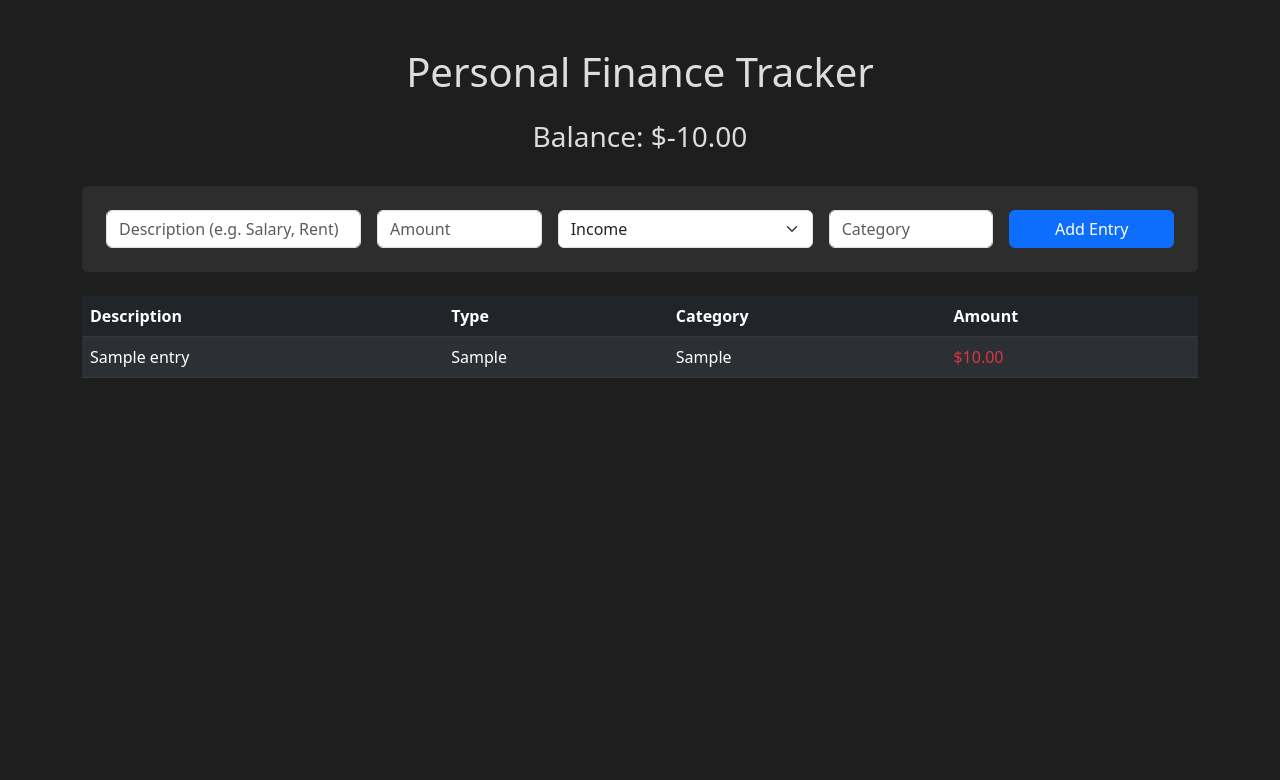
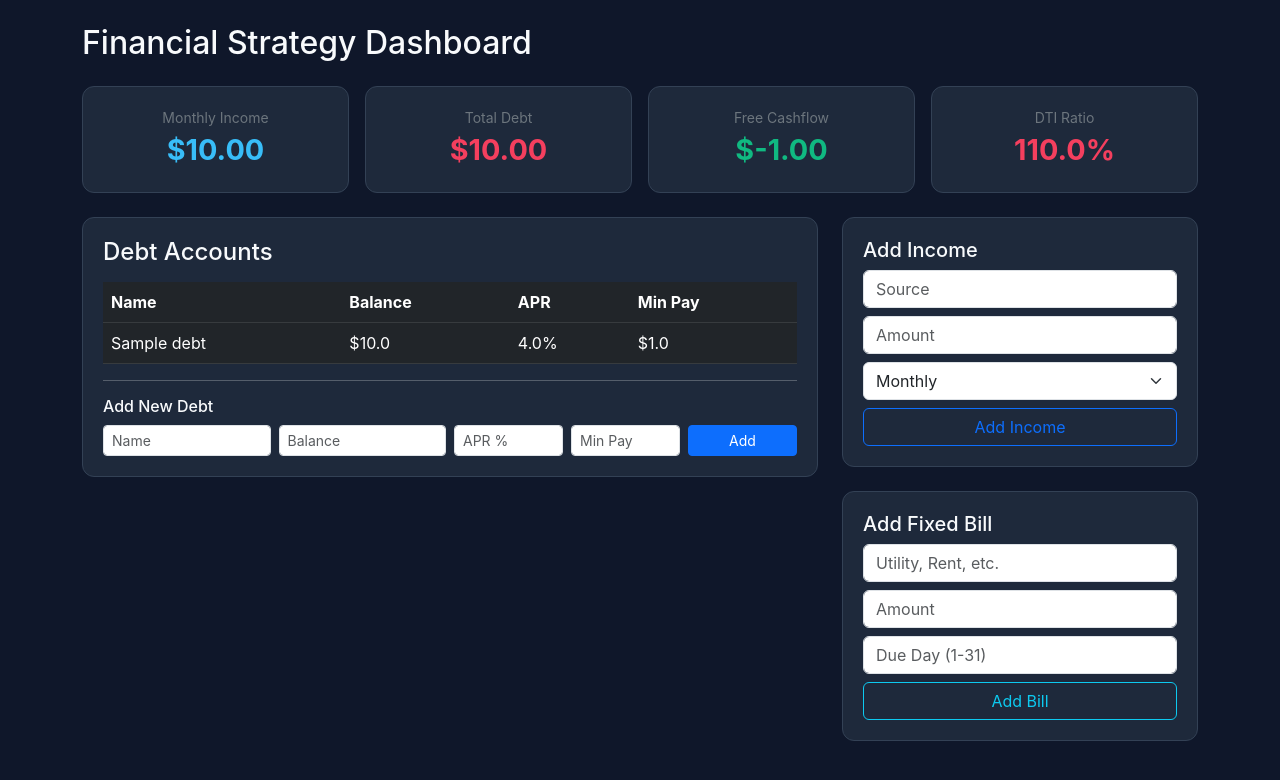
Before and after one commit to GrantM28/MadFinance, a Flask app: page / in a window 1280 px wide. Shown: the top 780 px of the page. Run offline with Flask 3, Linux system fonts and the light colour scheme; tables that the repository leaves empty hold one stand-in row (values such as "Sample post").

Commit message:
Added Features

```diff
--- a/app/main.py
+++ b/app/main.py
@@ -4,8 +4,7 @@ import os
 
 app = Flask(__name__)
 
-# Database configuration - stores the db file in the 'data' folder
-db_path = os.path.join(os.path.dirname(__file__), 'data', 'finance.db')
+db_path = os.path.join(os.path.dirname(__file__), 'data', 'strategy.db')
 if not os.path.exists(os.path.dirname(db_path)):
     os.makedirs(os.path.dirname(db_path))
 
@@ -13,35 +12,88 @@ app.config['SQLALCHEMY_DATABASE_URI'] = f'sqlite:///{db_path}'
 app.config['SQLALCHEMY_TRACK_MODIFICATIONS'] = False
 db = SQLAlchemy(app)
 
-# Database Model
-class Entry(db.Model):
+# --- MODELS ---
+
+class Income(db.Model):
     id = db.Column(db.Integer, primary_key=True)
-    name = db.Column(db.String(100), nullable=False)
-    amount = db.Column(db.Float, nullable=False)
-    entry_type = db.Column(db.String(50), nullable=False) # Income, Bill, Debt, etc.
-    category = db.Column(db.String(50))
+    name = db.Column(db.String(100))
+    amount = db.Column(db.Float)
+    frequency = db.Column(db.String(50)) # Monthly, Bi-weekly, Weekly
 
-# Create the database tables
+class Bill(db.Model):
+    id = db.Column(db.Integer, primary_key=True)
+    name = db.Column(db.String(100))
+    amount = db.Column(db.Float)
+    due_day = db.Column(db.Integer)
+
+class Debt(db.Model):
+    id = db.Column(db.Integer, primary_key=True)
+    name = db.Column(db.String(100))
+    balance = db.Column(db.Float)
+    interest_rate = db.Column(db.Float) # APR
+    min_payment = db.Column(db.Float)
+
 with app.app_context():
     db.create_all()
 
+# --- MATH ENGINE ---
+
+def get_monthly_income():
+    incomes = Income.query.all()
+    total = 0
+    for i in incomes:
+        if i.frequency == 'Bi-weekly':
+            total += (i.amount * 26) / 12
+        elif i.frequency == 'Weekly':
+            total += (i.amount * 52) / 12
+        else:
+            total += i.amount
+    return total
+
 @app.route('/')
 def index():
-    entries = Entry.query.all()
-    total_income = sum(e.amount for e in entries if e.entry_type == 'Income')
-    total_out = sum(e.amount for e in entries if e.entry_type != 'Income')
-    balance = total_income - total_out
-    return render_template('index.html', entries=entries, balance=balance)
+    monthly_inc = get_monthly_income()
+    bills = Bill.query.all()
+    debts = Debt.query.all()
 
-@app.route('/add', methods=['POST'])
-def add_entry():
-    new_entry = Entry(
-        name=request.form.get('name'),
-        amount=float(request.form.get('amount')),
-        entry_type=request.form.get('entry_type'),
-        category=request.form.get('category')
-    )
-    db.session.add(new_entry)
+    total_bills = sum(b.amount for b in bills)
+    total_min_debt = sum(d.min_payment for d in debts)
+    total_debt_balance = sum(d.balance for d in debts)
+
+    free_cashflow = monthly_inc - total_bills - total_min_debt
+
+    # DTI Calculation
+    dti = ((total_bills + total_min_debt) / monthly_inc * 100) if monthly_inc > 0 else 0
+
+    return render_template('index.html',
+                           income=monthly_inc,
+                           bills=total_bills,
+                           debts=debts,
+                           total_debt=total_debt_balance,
+                           cashflow=free_cashflow,
+                           dti=dti)
+
+# --- ROUTES FOR ADDING DATA ---
+
+@app.route('/add_income', methods=['POST'])
+def add_income():
+    new_inc = Income(name=request.form['name'], amount=float(request.form['amount']), frequency=request.form['frequency'])
+    db.session.add(new_inc)
+    db.session.commit()
+    return redirect(url_for('index'))
+
+@app.route('/add_bill', methods=['POST'])
+def add_bill():
+    new_bill = Bill(name=request.form['name'], amount=float(request.form['amount']), due_day=int(request.form['due_day']))
+    db.session.add(new_bill)
+    db.session.commit()
+    return redirect(url_for('index'))
+
+@app.route('/add_debt', methods=['POST'])
+def add_debt():
+    new_debt = Debt(name=request.form['name'], balance=float(request.form['balance']),
+                    interest_rate=float(request.form['apr']), min_payment=float(request.form['min_pay']))
+    db.session.add(new_debt)
     db.session.commit()
     return redirect(url_for('index'))
 
--- a/app/templates/index.html
+++ b/app/templates/index.html
@@ -1,58 +1,100 @@
 <!DOCTYPE html>
-<html>
+<html lang="en">
 <head>
-    <title>Finance Tracker</title>
+    <title>Finance Strategy Engine</title>
     <link rel="stylesheet" href="https://cdn.jsdelivr.net/npm/bootstrap@5.3.0/dist/css/bootstrap.min.css">
     <style>
-        body { background: #1e1e1e; color: #ddd; }
-        .card { background: #2d2d2d; color: white; border: none; }
+        body { background: #0f172a; color: #f8fafc; font-family: 'Inter', sans-serif; }
+        .stat-card { background: #1e293b; border-radius: 12px; padding: 20px; border: 1px solid #334155; }
+        .metric-value { font-size: 1.8rem; font-weight: bold; color: #38bdf8; }
+        .danger { color: #f43f5e; }
+        .success { color: #10b981; }
     </style>
 </head>
-<body class="container py-5">
-    <h1 class="mb-4 text-center">Personal Finance Tracker</h1>
+<body class="container py-4">
+    <h2 class="mb-4">Financial Strategy Dashboard</h2>
 
-    <div class="row mb-4 text-center">
-        <div class="col"><h3>Balance: ${{ "%.2f"|format(balance) }}</h3></div>
+    <div class="row g-3 mb-4 text-center">
+        <div class="col-md-3">
+            <div class="stat-card">
+                <div class="text-secondary small uppercase">Monthly Income</div>
+                <div class="metric-value">${{ "%.2f"|format(income) }}</div>
+            </div>
+        </div>
+        <div class="col-md-3">
+            <div class="stat-card">
+                <div class="text-secondary small uppercase">Total Debt</div>
+                <div class="metric-value danger">${{ "%.2f"|format(total_debt) }}</div>
+            </div>
+        </div>
+        <div class="col-md-3">
+            <div class="stat-card">
+                <div class="text-secondary small uppercase">Free Cashflow</div>
+                <div class="metric-value success">${{ "%.2f"|format(cashflow) }}</div>
+            </div>
+        </div>
+        <div class="col-md-3">
+            <div class="stat-card">
+                <div class="text-secondary small uppercase">DTI Ratio</div>
+                <div class="metric-value {{ 'danger' if dti > 36 else '' }}">{{ "%.1f"|format(dti) }}%</div>
+            </div>
+        </div>
     </div>
 
-    <div class="card p-4 mb-4">
-        <form action="/add" method="POST" class="row g-3">
-            <div class="col-md-3"><input type="text" name="name" class="form-control" placeholder="Description (e.g. Salary, Rent)" required></div>
-            <div class="col-md-2"><input type="number" step="0.01" name="amount" class="form-control" placeholder="Amount" required></div>
-            <div class="col-md-3">
-                <select name="entry_type" class="form-select">
-                    <option value="Income">Income</option>
-                    <option value="Bill">Bill</option>
-                    <option value="Debt">Debt</option>
-                    <option value="Expense">Expense</option>
-                </select>
+    <div class="row g-4">
+        <div class="col-md-8">
+            <div class="stat-card mb-4">
+                <h4>Debt Accounts</h4>
+                <table class="table table-dark table-hover mt-3">
+                    <thead><tr><th>Name</th><th>Balance</th><th>APR</th><th>Min Pay</th></tr></thead>
+                    <tbody>
+                        {% for d in debts %}
+                        <tr>
+                            <td>{{ d.name }}</td>
+                            <td>${{ d.balance }}</td>
+                            <td>{{ d.interest_rate }}%</td>
+                            <td>${{ d.min_payment }}</td>
+                        </tr>
+                        {% endfor %}
+                    </tbody>
+                </table>
+                <hr>
+                <h6>Add New Debt</h6>
+                <form action="/add_debt" method="POST" class="row g-2">
+                    <div class="col-md-3"><input type="text" name="name" class="form-control form-control-sm" placeholder="Name"></div>
+                    <div class="col-md-3"><input type="number" step="0.01" name="balance" class="form-control form-control-sm" placeholder="Balance"></div>
+                    <div class="col-md-2"><input type="number" step="0.01" name="apr" class="form-control form-control-sm" placeholder="APR %"></div>
+                    <div class="col-md-2"><input type="number" step="0.01" name="min_pay" class="form-control form-control-sm" placeholder="Min Pay"></div>
+                    <div class="col-md-2"><button class="btn btn-primary btn-sm w-100">Add</button></div>
+                </form>
             </div>
-            <div class="col-md-2"><input type="text" name="category" class="form-control" placeholder="Category"></div>
-            <div class="col-md-2"><button type="submit" class="btn btn-primary w-100">Add Entry</button></div>
-        </form>
+        </div>
+
+        <div class="col-md-4">
+            <div class="stat-card mb-4">
+                <h5>Add Income</h5>
+                <form action="/add_income" method="POST">
+                    <input type="text" name="name" class="form-control mb-2" placeholder="Source">
+                    <input type="number" name="amount" class="form-control mb-2" placeholder="Amount">
+                    <select name="frequency" class="form-select mb-2">
+                        <option value="Monthly">Monthly</option>
+                        <option value="Bi-weekly">Bi-weekly</option>
+                        <option value="Weekly">Weekly</option>
+                    </select>
+                    <button class="btn btn-outline-primary w-100">Add Income</button>
+                </form>
+            </div>
+
+            <div class="stat-card">
+                <h5>Add Fixed Bill</h5>
+                <form action="/add_bill" method="POST">
+                    <input type="text" name="name" class="form-control mb-2" placeholder="Utility, Rent, etc.">
+                    <input type="number" name="amount" class="form-control mb-2" placeholder="Amount">
+                    <input type="number" name="due_day" class="form-control mb-2" placeholder="Due Day (1-31)">
+                    <button class="btn btn-outline-info w-100">Add Bill</button>
+                </form>
+            </div>
+        </div>
     </div>
-
-    <table class="table table-dark table-striped">
-        <thead>
-            <tr>
-                <th>Description</th>
-                <th>Type</th>
-                <th>Category</th>
-                <th>Amount</th>
-            </tr>
-        </thead>
-        <tbody>
-            {% for entry in entries %}
-            <tr>
-                <td>{{ entry.name }}</td>
-                <td>{{ entry.entry_type }}</td>
-                <td>{{ entry.category }}</td>
-                <td class="{{ 'text-success' if entry.entry_type == 'Income' else 'text-danger' }}">
-                    ${{ "%.2f"|format(entry.amount) }}
-                </td>
-            </tr>
-            {% endfor %}
-        </tbody>
-    </table>
 </body>
 </html>
```
